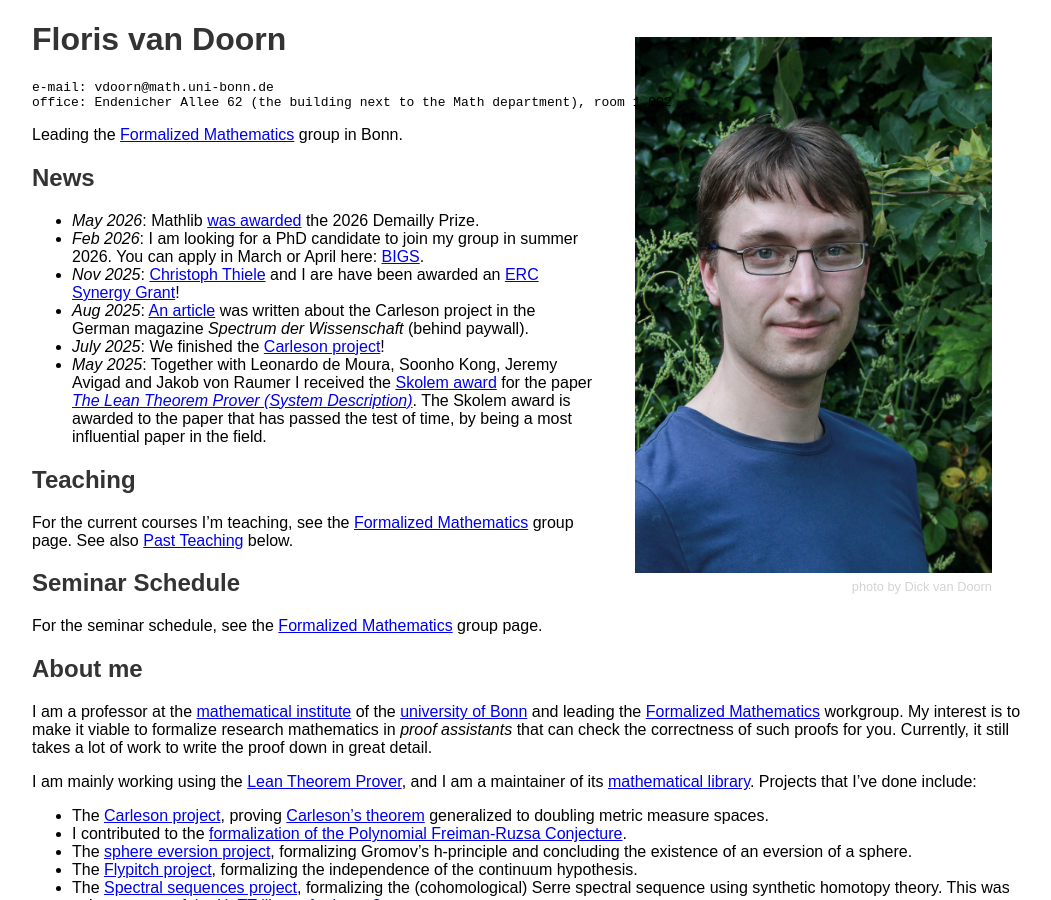
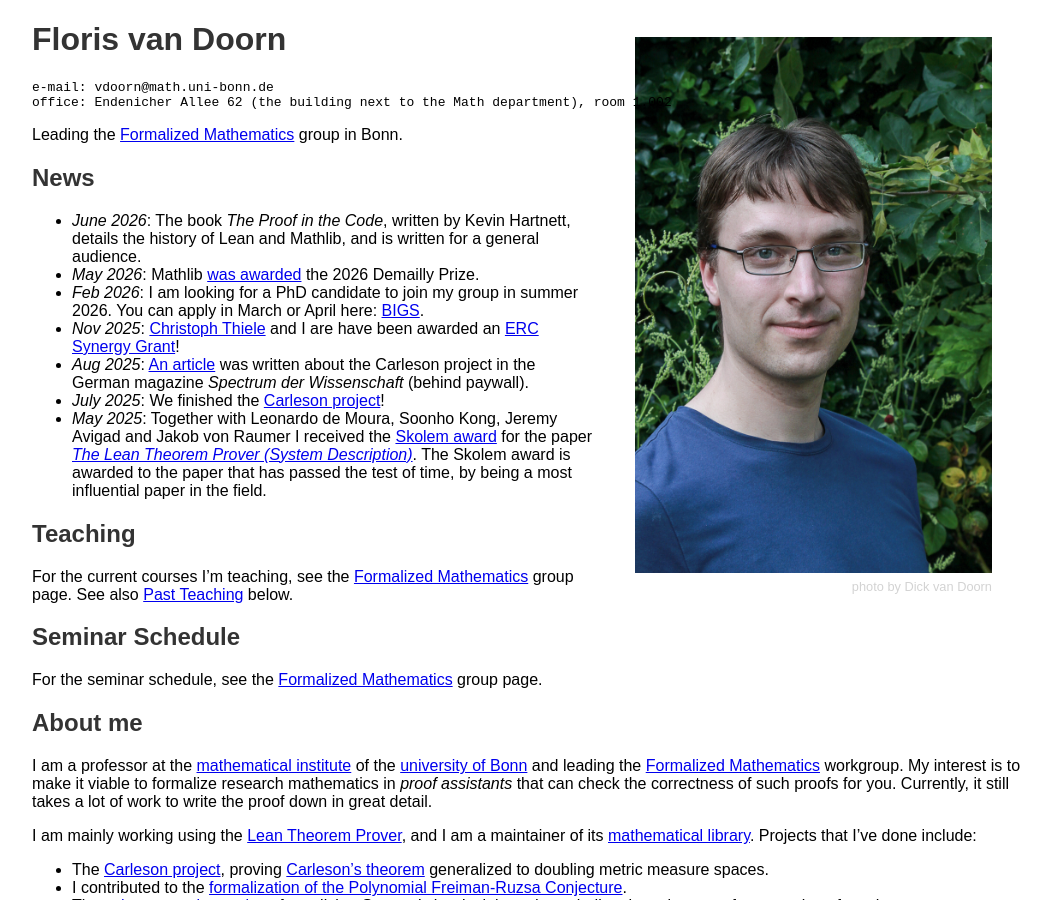
Before and after one commit to fpvandoorn/fpvandoorn.github.io, a Jekyll site: the page built from index.md, in a window 1280 px wide and 900 px high. Shown: the whole window, without its empty margins (108-1159 px from the left). Built offline with Jekyll 4.4.1, drawn with Linux system fonts in a browser that asks for light colours; our own code applies the rules of GitHub Pages for plain Markdown files.

Commit message:
mention The Proof in the Code

```diff
--- a/index.md
+++ b/index.md
@@ -22,6 +22,7 @@ Germany
 
 ## News
 
+* *June 2026*: The book *The Proof in the Code*, written by Kevin Hartnett, details the history of Lean and Mathlib, and is written for a general audience.
 * *May 2026*: Mathlib [was awarded](https://epiga.episciences.org/page/session-2026) the 2026 Demailly Prize.
 * *Feb 2026*: I am looking for a PhD candidate to join my group in summer 2026. You can apply in March or April here: [BIGS](https://www.mathematics.uni-bonn.de/hsm-school/phd-admission/phd-admission).
 * *Nov 2025*: [Christoph Thiele](https://www.math.uni-bonn.de/~thiele/) and I are have been awarded an [ERC Synergy Grant](https://erc.europa.eu/apply-grant/synergy-grant)!
```
